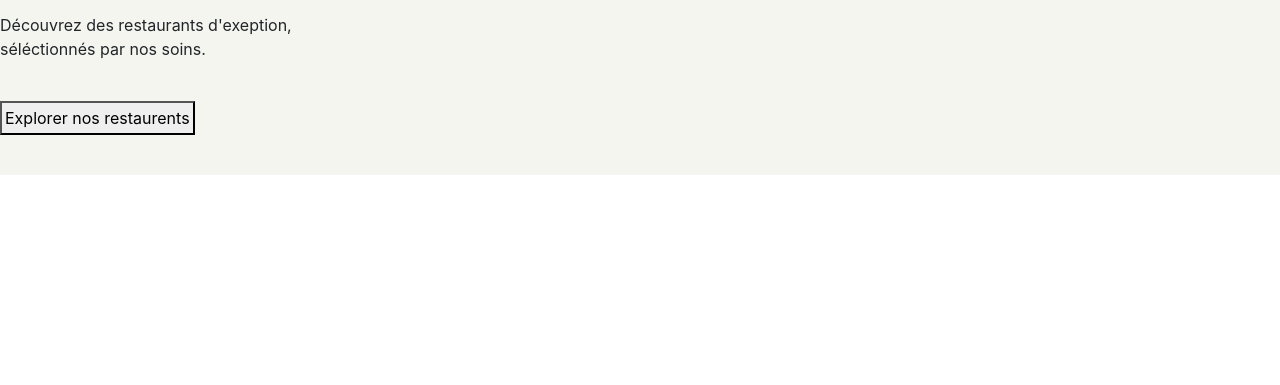
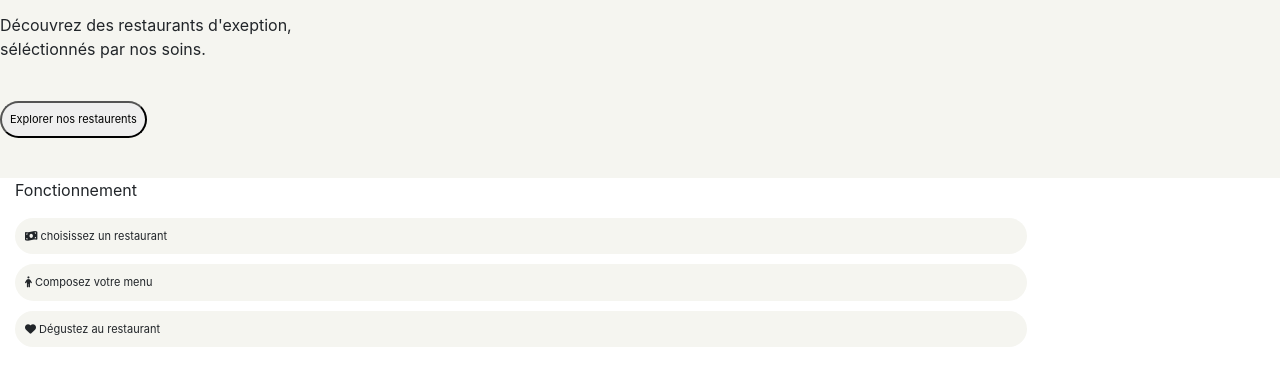
Before and after one commit to Nmalsha/Malsha_3_23022021, a plain HTML site: page index.html in a window 1280 px wide. Shown: the part 135-520 px from the top of the page. Drawn offline with nearby package versions, Linux system fonts and the light colour scheme.

Commit message:
create button group 12/03/2021

```diff
--- a/index.html
+++ b/index.html
@@ -28,8 +28,19 @@
         <button class="explorer_button">Explorer nos restaurents</button>
         </div>
     </div>
-
-
+  <!-- Fonctionnement button group-->
+  <div class="Fonctionnement">
+    <p>Fonctionnement</p>
+     <div class=" expend button_group">
+       <i class="fas fa-money-bill-wave icon_function "></i> choisissez un restaurant
+     </div>
+     <div class=" expend button_group ">
+       <i  class="fas fa-male  pull_left icon_function "></i> Composez votre menu
+     </div>
+     <div class=" expend button_group ">
+       <i class="fas fa-heart  pull_left icon_function "></i> Dégustez au restaurant
+     </div>
+    </div>
 
 
    <!-- jQuery first, then Popper.js, then Bootstrap JS -->
--- a/style.scss
+++ b/style.scss
@@ -1,14 +1,35 @@
 $font-size : 11px 12px 13px 14px 18px;
+$primary-color:#9356DC;
+$secondary-color:#FF79DA;
+$third_color:#99E2D0;
 
 
-.explorer_button{
-padding: 3px;
+.explorer_button {
+padding: 8px;
 margin-bottom: 40px;
+border-radius: 20px;
+font-size:nth($font-size,1);
+
 }
 .wrappe{
 
     background-color:#f5f5f0 ;
-    padding-top:20px; ;
+    padding-top:20px;
+}
+.Fonctionnement{
+    margin-left: 15px;
+}
+.button_group{
+    font-size:nth($font-size,1);
+    padding: 10px;
+    border-radius: 20px;
+    background-color:#f5f5f0 ;
+    margin-bottom: 10px;
+    box-shadow: 5px;
+    width: 80%;
+
+
+
 }
 @media(max-width:767px){
     #div_logo{
@@ -54,4 +75,5 @@ margin-bottom: 40px;
     font-size:nth($font-size,3);
     opacity: 0.7;
 }
+
 }
```
Also changed, not shown: style.css, 1 other file.
